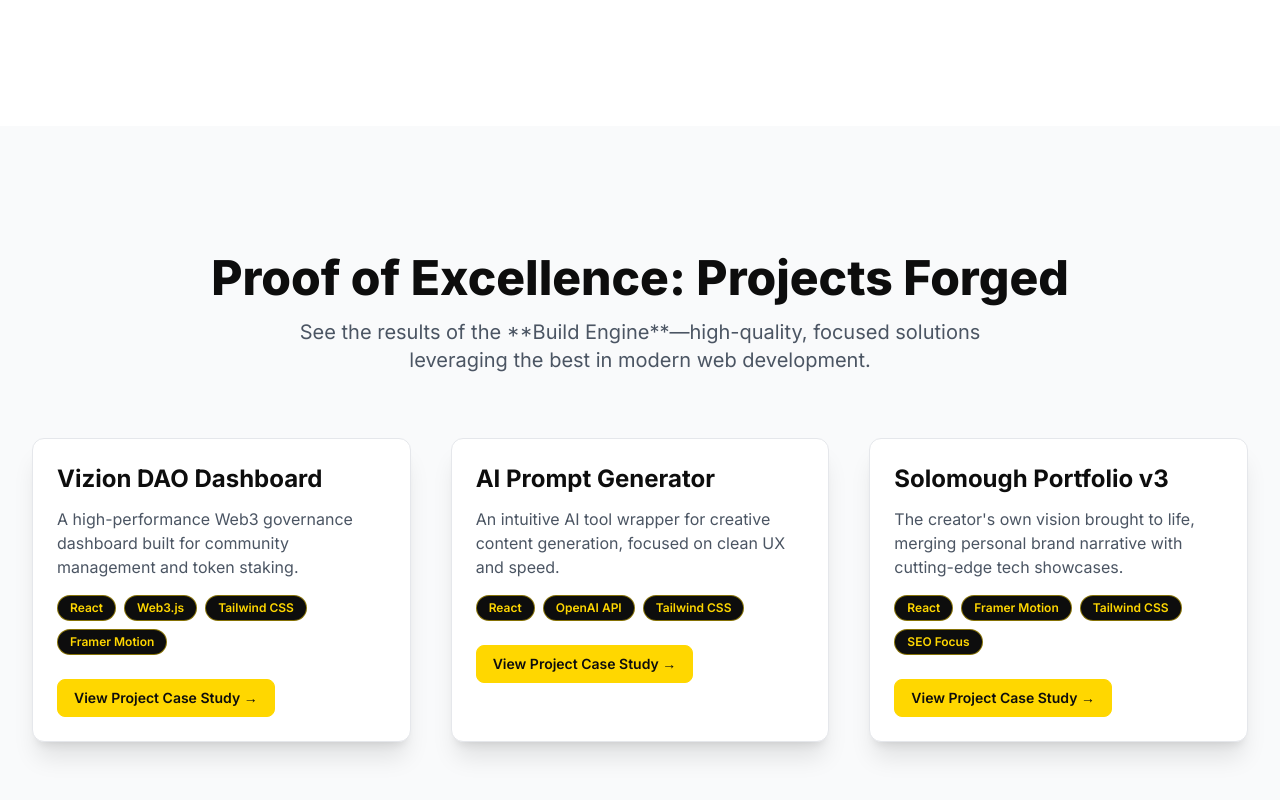
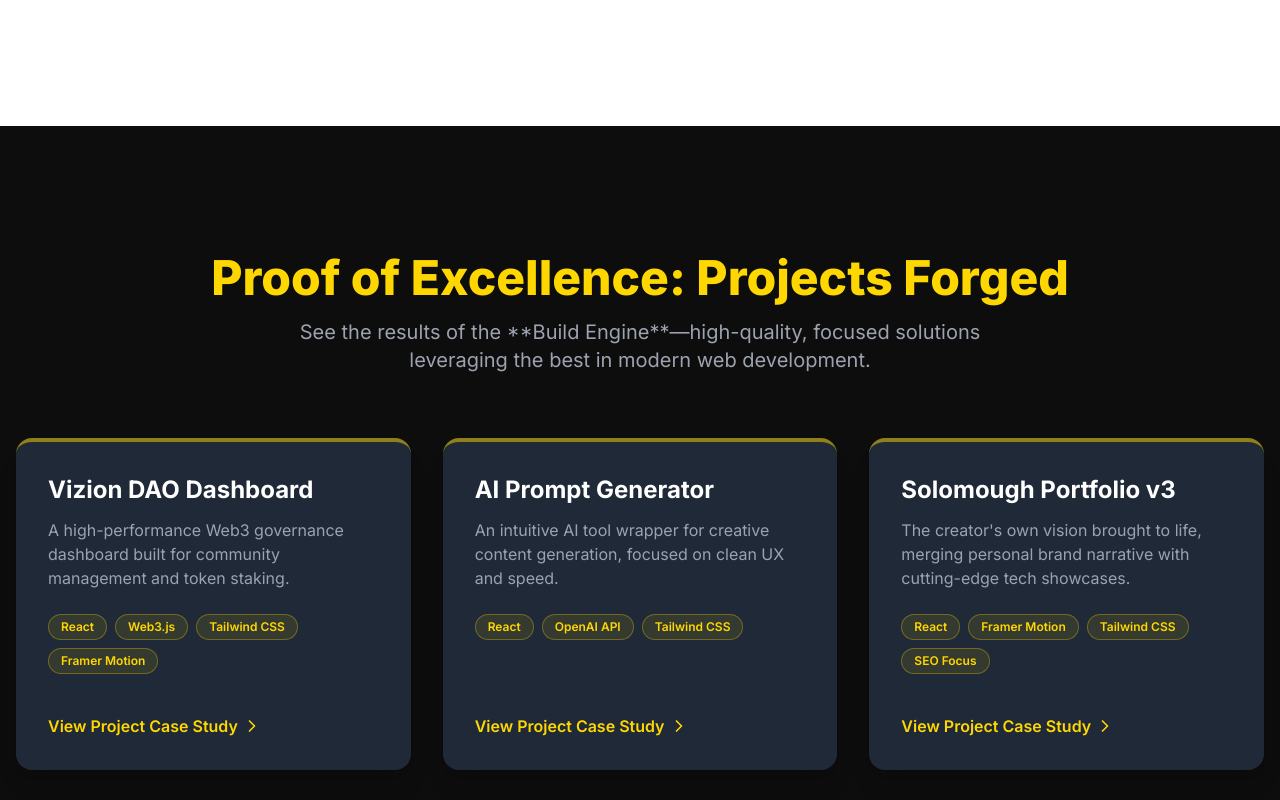
Before and after one commit to Solomough/s-forge, a React (Vite) app: page / in a window 1280 px wide. Shown: the part 1480-2280 px from the top of the page. Built offline with nearby package versions, Linux system fonts and the light colour scheme.

Commit message:
Update CaseStudiesSection.jsx

```diff
--- a/src/components/CaseStudiesSection.jsx
+++ b/src/components/CaseStudiesSection.jsx
@@ -1,105 +1,97 @@
 import { motion } from 'framer-motion';
+import { ChevronRight } from 'lucide-react'; // Example Icon
 
-// Data for example projects forged by S-Forge
-const projects = [
+// Data for case studies
+const caseStudies = [
   {
     title: "Vizion DAO Dashboard",
     description: "A high-performance Web3 governance dashboard built for community management and token staking.",
-    stack: ["React", "Web3.js", "Tailwind CSS", "Framer Motion"],
-    link: "#",
-    delay: 0.1,
+    tech: ["React", "Web3.js", "Tailwind CSS", "Framer Motion"],
+    link: "https://case-study-viziondao.com", // Placeholder URL
   },
   {
     title: "AI Prompt Generator",
     description: "An intuitive AI tool wrapper for creative content generation, focused on clean UX and speed.",
-    stack: ["React", "OpenAI API", "Tailwind CSS"],
-    link: "#",
-    delay: 0.2,
+    tech: ["React", "OpenAI API", "Tailwind CSS"],
+    link: "https://case-study-aiprompt.com", // Placeholder URL
   },
   {
     title: "Solomough Portfolio v3",
     description: "The creator's own vision brought to life, merging personal brand narrative with cutting-edge tech showcases.",
-    stack: ["React", "Framer Motion", "Tailwind CSS", "SEO Focus"],
-    link: "#",
-    delay: 0.3,
+    tech: ["React", "Framer Motion", "Tailwind CSS", "SEO Focus"],
+    link: "https://solo-mough-yh1r.vercel.app", // Placeholder URL
   },
 ];
 
-// Framer Motion variants for card entry
-const cardVariants = {
-  hidden: { opacity: 0, scale: 0.95 },
-  visible: {
-    opacity: 1,
-    scale: 1,
-    transition: {
-      type: "spring",
-      stiffness: 70
-    }
-  }
+const CaseStudiesSection = () => {
+
+  const handleCaseStudyClick = (title) => {
+      // Action simulation instead of a hard link that reloads
+      console.log(`[PROJECTS] Navigating to simulated case study for: ${title}`);
+      // NOTE: Using a custom modal/message box instead of alert()
+      alert(`Viewing simulated case study for: ${title}. (In a full app, this would load a new page or modal).`);
   };
 
-const CaseStudiesSection = () => {
   return (
-    <section id="projects" className="py-24 md:py-32 bg-gray-50">
-      <div className="container mx-auto px-4 sm:px-6 lg:px-8">
+    <section id="projects" className="py-20 md:py-32 bg-s-primary text-s-background">
+      <div className="container mx-auto px-4">
 
-        {/* Section Heading */}
-        <div className="text-center mb-16">
+        {/* Header */}
         <motion.h2
-            initial={{ y: 20, opacity: 0 }}
-            whileInView={{ y: 0, opacity: 1 }}
-            viewport={{ once: true, amount: 0.5 }}
-            className="text-4xl md:text-5xl font-extrabold text-s-primary mb-4"
+          initial={{ opacity: 0, y: 20 }}
+          whileInView={{ opacity: 1, y: 0 }}
+          transition={{ duration: 0.6 }}
+          viewport={{ once: true, amount: 0.3 }}
+          className="text-center text-3xl sm:text-4xl lg:text-5xl font-black mb-4 text-s-accent"
         >
           Proof of Excellence: Projects Forged
         </motion.h2>
         <motion.p
-            initial={{ y: 20, opacity: 0 }}
-            whileInView={{ y: 0, opacity: 1 }}
-            viewport={{ once: true, amount: 0.5 }}
-            transition={{ delay: 0.1 }}
-            className="text-xl text-gray-600 max-w-3xl mx-auto"
+          initial={{ opacity: 0, y: 20 }}
+          whileInView={{ opacity: 1, y: 0 }}
+          transition={{ duration: 0.6, delay: 0.2 }}
+          viewport={{ once: true, amount: 0.3 }}
+          className="text-center text-lg sm:text-xl font-light text-gray-400 max-w-3xl mx-auto mb-16"
         >
           See the results of the **Build Engine**—high-quality, focused solutions leveraging the best in modern web development.
         </motion.p>
-        </div>
 
-        {/* Projects Grid */}
-        <div className="grid md:grid-cols-2 lg:grid-cols-3 gap-10">
-          {projects.map((project, index) => (
+        {/* Case Study Grid */}
+        <div className="grid grid-cols-1 md:grid-cols-3 gap-8">
+          {caseStudies.map((study, index) => (
             <motion.div
               key={index}
-              variants={cardVariants}
-              initial="hidden"
-              whileInView="visible"
+              initial={{ opacity: 0, scale: 0.95 }}
+              whileInView={{ opacity: 1, scale: 1 }}
+              transition={{ duration: 0.5, delay: index * 0.1 }}
               viewport={{ once: true, amount: 0.3 }}
-              transition={{ delay: project.delay }}
-              className="bg-s-background border border-gray-200 rounded-xl overflow-hidden shadow-xl hover:shadow-2xl transition duration-300 transform hover:translate-y-[-5px]"
+              className="bg-gray-800 p-8 rounded-2xl shadow-xl border-t-4 border-s-accent/50 flex flex-col justify-between transform hover:shadow-s-accent/30 transition duration-300"
             >
-              <div className="p-6">
-                <h3 className="text-2xl font-bold text-s-text mb-3">{project.title}</h3>
-                <p className="text-gray-600 mb-4">{project.description}</p>
+              <div>
+                <h3 className="text-2xl font-bold mb-3 text-s-background">{study.title}</h3>
+                <p className="text-gray-400 mb-6 flex-grow">{study.description}</p>
 
-                {/* Tech Stack Tags */}
+                {/* Tech Stack Pills */}
                 <div className="flex flex-wrap gap-2 mb-6">
-                  {project.stack.map((tech) => (
+                  {study.tech.map((tech, i) => (
                     <span
-                      key={tech}
-                      className="text-xs font-semibold px-3 py-1 rounded-full bg-s-primary text-s-accent border border-s-accent/50"
+                      key={i}
+                      className="text-xs font-semibold px-3 py-1 bg-s-accent/10 text-s-accent rounded-full border border-s-accent/30"
                     >
                       {tech}
                     </span>
                   ))}
                 </div>
+              </div>
 
-                {/* View Project Button */}
-                <a
-                  href={project.link}
-                  className="inline-block px-4 py-2 bg-s-accent text-s-primary font-semibold text-sm rounded-lg hover:bg-s-primary hover:text-s-accent border border-s-accent transition duration-300"
+              {/* Functional CTA Button */}
+              <button
+                onClick={() => handleCaseStudyClick(study.title)}
+                className="mt-4 flex items-center text-s-accent font-semibold hover:text-s-background transition duration-300 group"
               >
-                  View Project Case Study &rarr;
-                </a>
-              </div>
+                View Project Case Study
+                <ChevronRight className="w-5 h-5 ml-1 transition-transform duration-300 group-hover:translate-x-1" />
+              </button>
             </motion.div>
           ))}
         </div>
```
Lines whose indentation alone changed are shown as unchanged.
